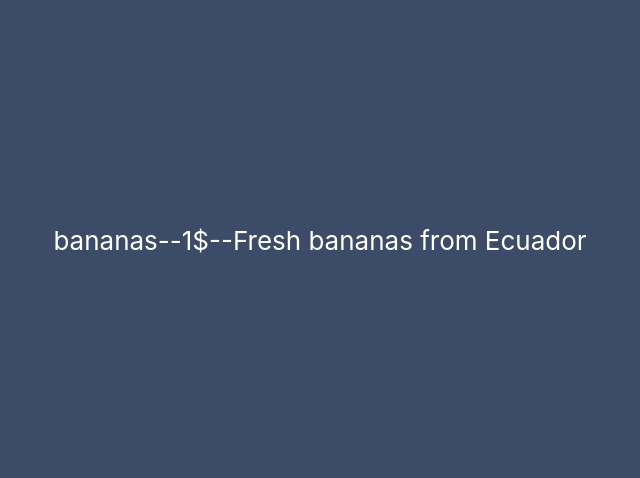
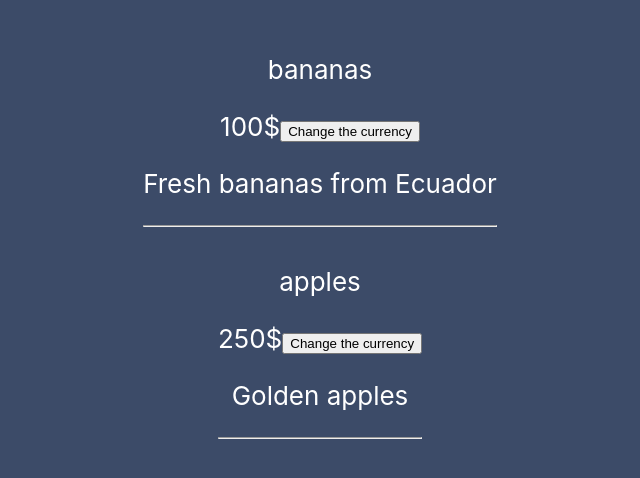
Before and after one commit to NarePirumyan/nare-todolist, a React (Create React App) app: page / in a window 1280 px wide. Shown: the part 160-638 px from the top of the page, without its empty margins (320-960 px from the left). Built offline with nearby package versions, Linux system fonts and the light colour scheme.

Commit message:
Added Change the currency button

```diff
--- a/src/App.js
+++ b/src/App.js
@@ -9,7 +9,17 @@ function App() {
     <div className="App">
       <header className="App-header">
 
-        <Product name="bananas" price="1$" description="Fresh bananas from Ecuador" />
+        <Product
+        name="bananas"
+        price="100"
+        description="Fresh bananas from Ecuador"
+        />
+
+        <Product
+        name="apples"
+        price="250"
+        description="Golden apples"
+        />
 
       </header>
     </div>
--- a/src/Description.jsx
+++ b/src/Description.jsx
@@ -3,6 +3,10 @@ import { Component } from "react";
 export class Description extends Component {
 
     render() {
-        return ;
+        const { text } = this.props;
+
+        return <p>
+            {text}
+        </p>;
     }
 }
--- a/src/Name.jsx
+++ b/src/Name.jsx
@@ -3,6 +3,9 @@ import { Component } from "react";
 export class Name extends Component {
 
     render() {
-        return ;
+
+        return <p>
+            {this.props.text}
+        </p>;
     }
 }
--- a/src/Price.jsx
+++ b/src/Price.jsx
@@ -1,8 +1,37 @@
 import { Component } from "react";
 
 export class Price extends Component {
+    constructor(props) {
+        super(props);
+
+        this.state = {
+            price: `${props.text}$`,
+            rate: 390
+        };
+    }
+
+    changeCurrency = () => {
+        const {price, rate} = this.state;
+        if(price.endsWith("$")) {
+            this.setState({
+                price: parseFloat(price) * rate + "֏"
+            })
+        }
+        else {
+            this.setState({
+                price: parseFloat(price) / rate + "$"
+            })
+        }
+    };
 
     render() {
-        return ;
+        return <div>
+        <span>
+            {this.state.price}
+        </span>
+        <button onClick={this.changeCurrency}>
+            Change the currency
+            </button>
+        </div>;
     }
 }
--- a/src/Product.jsx
+++ b/src/Product.jsx
@@ -1,17 +1,21 @@
-import {Component} from 'react';
-import {Description} from './Description';
-import {Name} from './Name';
-import {Price} from './Price';
+import { Component } from 'react';
+import { Description } from './Description';
+import { Name } from './Name';
+import { Price } from './Price';
 
 
 
 export class Product extends Component {
 
+
     render() {
-      return <div>
-        <Name />{this.props.name}--
-        <Price />{this.props.price}--
-        <Description />{this.props.description}
-      </div>;
+        const { name, price, description } = this.props;
+
+        return <div>
+            <Name text={name} />
+            <Price text={price} />
+            <Description text={description} />
+            <hr />
+        </div>;
     }
-  }
+}
```
